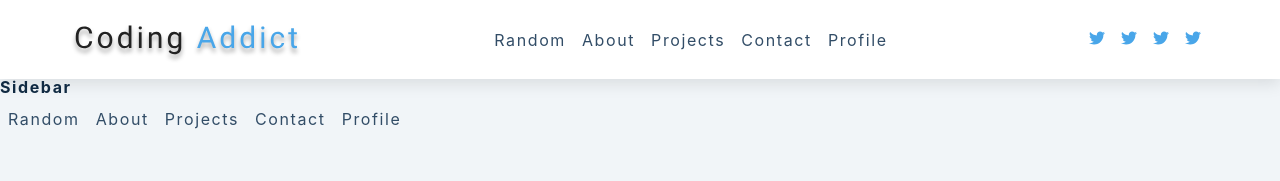
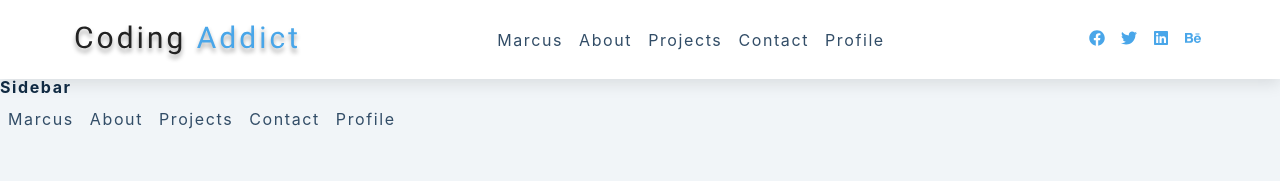
Before and after one commit to MarcoRosselDev/react-16-navbar, a React (Create React App) app: page / in a window 1280 px wide. Shown: the top 181 px of the page. Built offline with nearby package versions, Linux system fonts and the light colour scheme.

Commit message:
map icons to navbar

```diff
--- a/src/Navbar.js
+++ b/src/Navbar.js
@@ -26,26 +26,14 @@ const Navbar = () => {
           </ul>
         </div>
         <ul className="social-icons">
-          <li>
-            <a href="https://www.twitter.com">
-              <FaTwitter />
-            </a>
-          </li>
-          <li>
-            <a href="https://www.twitter.com">
-              <FaTwitter />
-            </a>
-          </li>
-          <li>
-            <a href="https://www.twitter.com">
-              <FaTwitter />
-            </a>
-          </li>
-          <li>
-            <a href="https://www.twitter.com">
-              <FaTwitter />
-            </a>
-          </li>
+          {social.map((socialIcon) => {
+            const { id, url, icon } = socialIcon;
+            return (
+              <li key={id}>
+                <a href={url}>{icon}</a>
+              </li>
+            );
+          })}
         </ul>
       </div>
     </nav>
--- a/src/data.js
+++ b/src/data.js
@@ -4,7 +4,7 @@ export const links = [
   {
     id: 1,
     url: "/",
-    text: "random",
+    text: "marcus",
   },
   {
     id: 2,
```
